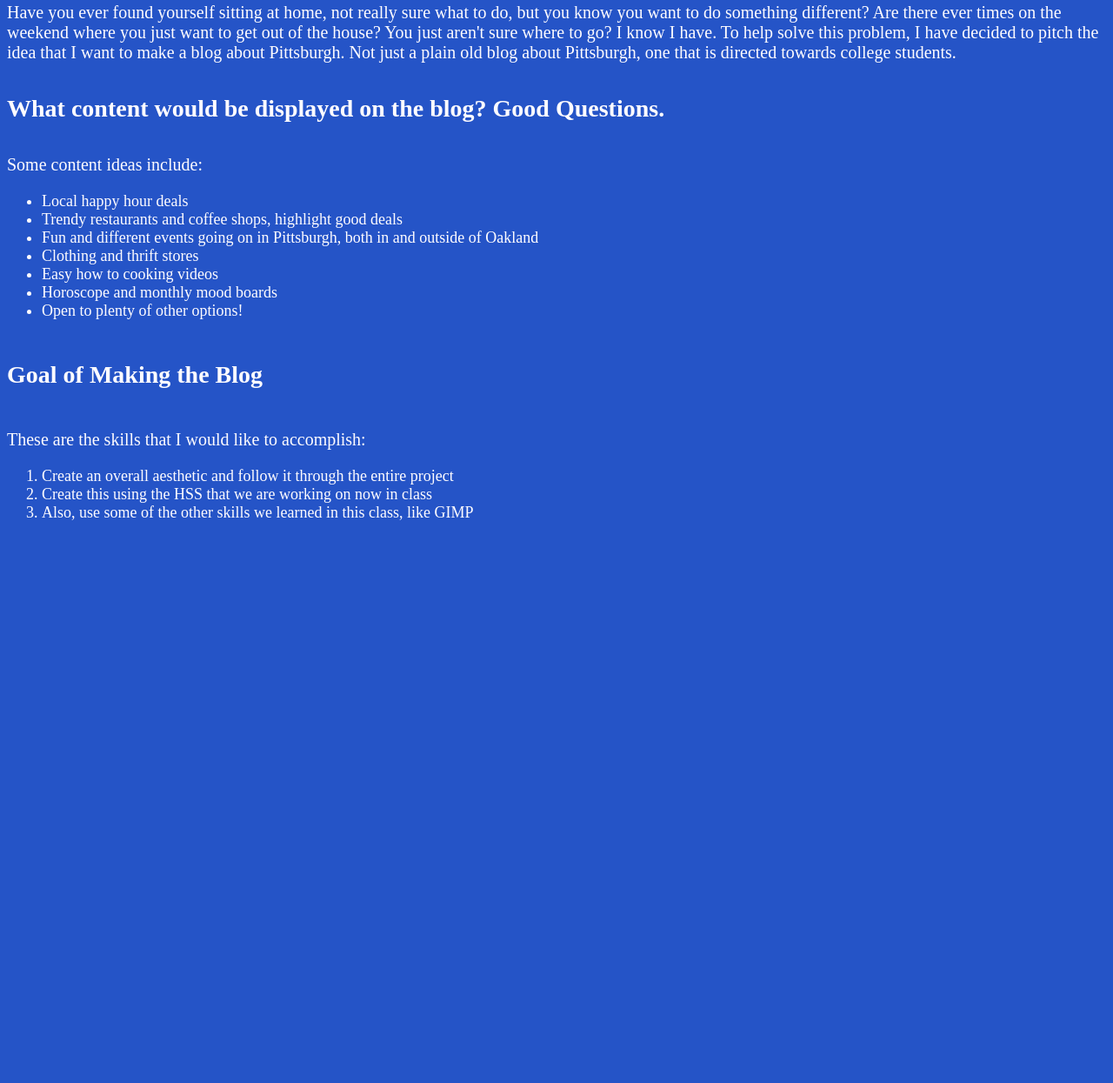
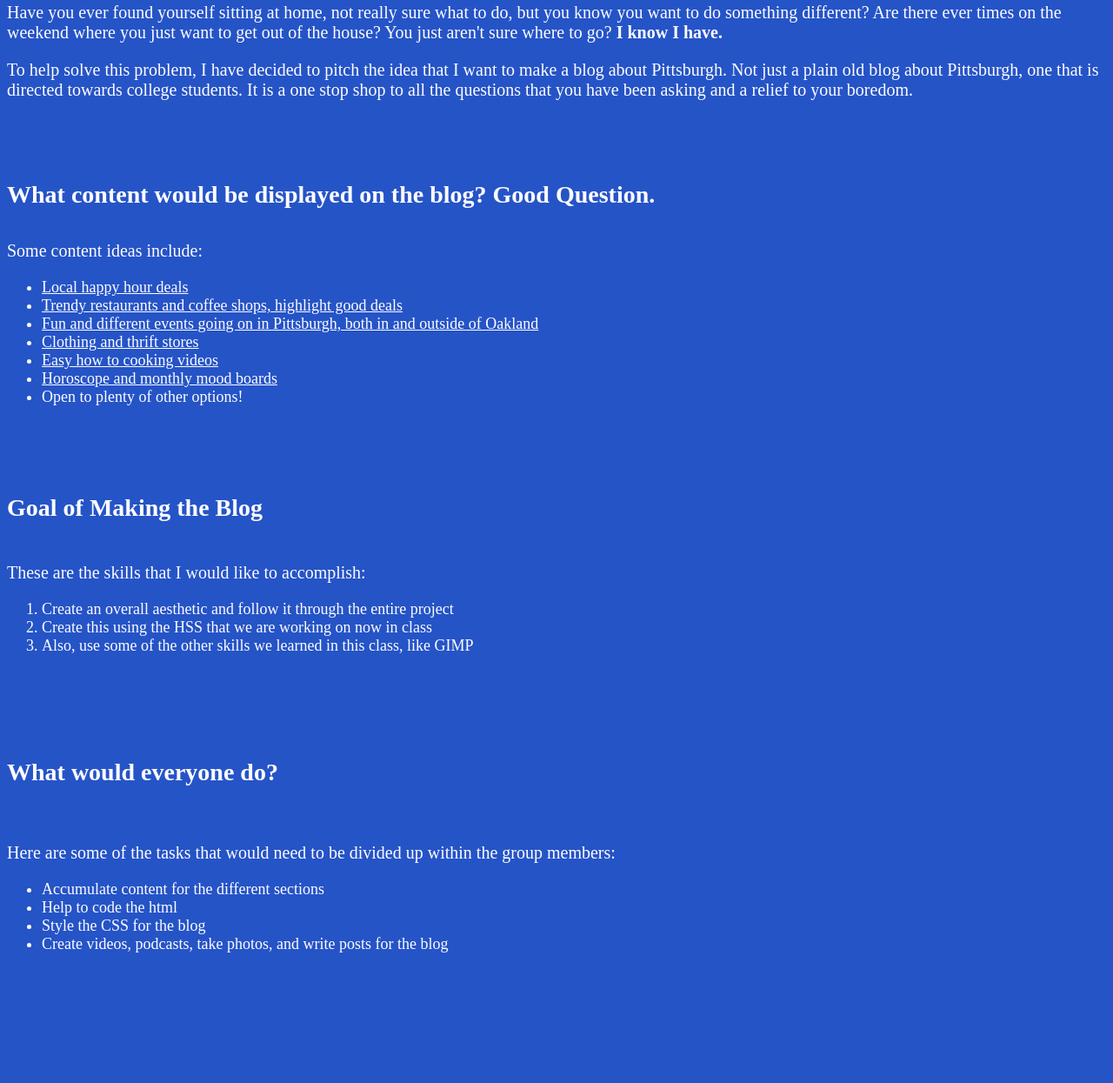
Before and after one commit to sammiepugh/Webslinging-with-HTML-CSS, a plain HTML site: page index.html in a window 1280 px wide. Shown: the part 1148-2393 px from the top of the page at 87% size. Before the commit the page ends 1766 px from the top, so only its background shows below. Drawn offline with Linux system fonts and the light colour scheme.

Commit message:
Update index.html

```diff
--- a/index.html
+++ b/index.html
@@ -7,29 +7,52 @@
 </head>
 <body>
   <img src="http://floridaphotomatt.com/wp-content/photos/2012/06/Pittsburgh-Pano-Crop.jpg" alt="starting" style="width: 100%;"/> <!-- i got my image from http://floridaphotomatt.com/wp-content/photos/2012/06/Pittsburgh-Pano-Crop.jpg -->
+<div>
   <h1>Pittsburgh Blog </h1>
     <h2> for </h2>
      <h3> College Students</h3>
+</div>
   <p> Have you ever found yourself sitting at home, not really sure what to do, but you know you want to do something different?
     Are there ever times on the weekend where you just want to get out of the house?
-    You just aren't sure where to go? I know I have.
+    You just aren't sure where to go? <strong> I know I have. </strong>
+<section>
     To help solve this problem, I have decided to pitch the idea that I want to make a blog about Pittsburgh.
-    Not just a plain old blog about Pittsburgh, one that is directed towards college students. </p>
-  <h4>What content would be displayed on the blog? Good Questions.</h2>
+    Not just a plain old blog about Pittsburgh, one that is directed towards college students. It is a one stop shop to all the questions that you have been asking and a relief to your boredom. </section> </p>
+<div>
+  <br>
+  <br>
+  <h4>What content would be displayed on the blog? Good Question.</h4>
     <p>Some content ideas  include:</p>
     <ul>
-      <li>Local happy hour deals</li>
-      <li>Trendy restaurants and coffee shops, highlight good deals</li>
-      <li>Fun and different events going on in Pittsburgh, both in and outside of Oakland </li>
-      <li>Clothing and thrift stores</li>
-      <li>Easy how to cooking videos</li>
-      <li>Horoscope and monthly mood boards</li>
+      <li> <a href="http://pittsburgh.cbslocal.com/top-lists/best-happy-hour-deals-in-pittsburgh/"> Local happy hour deals  </a> </li>
+      <li> <a href= "https://www.eater.com/maps/pittsburgh-best-new-restaurants-where-to-eat"> Trendy restaurants and coffee shops, highlight good deals</a> </li>
+      <li> <a href="https://www.visitpittsburgh.com/events-festivals/"> Fun and different events going on in Pittsburgh, both in and outside of Oakland </a> </li>
+      <li> <a href="https://www.yelp.com/search?cflt=thrift_stores&find_loc=Pittsburgh%2C+PA"> Clothing and thrift stores </a> </li>
+      <li> <a href="https://www.budgetbytes.com/2014/08/top-10-recipes-for-college-students/"> Easy how to cooking videos </a> </li>
+      <li> <a href="https://www.horoscope.com/us/index.aspx"> Horoscope and monthly mood boards </a> </li>
       <li>Open to plenty of other options!</li>
     </ul>
-  <h5>Goal of Making the Blog</h3>
+  </div>
+  <br>
+  <br>
+  <h5>Goal of Making the Blog</h5>
 <p>These are the skills that I would like to accomplish:</p>
 <ol>
   <li>Create an overall aesthetic and follow it through the entire project</li>
   <li>Create this using the HSS that we are working on now in class</li>
   <li>Also, use some of the other skills we learned in this class, like GIMP</li>
 </ol>
+<br>
+<br>
+<h6> What would everyone do? <h6>
+<p> Here are some of the tasks that would need to be divided up within the group members: </p>
+  <ul>
+    <li> Accumulate content for the different sections </li>
+    <li> Help to code the html </li>
+    <li> Style the CSS for the blog </li>
+    <li> Create videos, podcasts, take photos, and write posts for the blog </li>
+  </ul>
+  <br>
+  <br>
+  <br>
+  <br>
```
